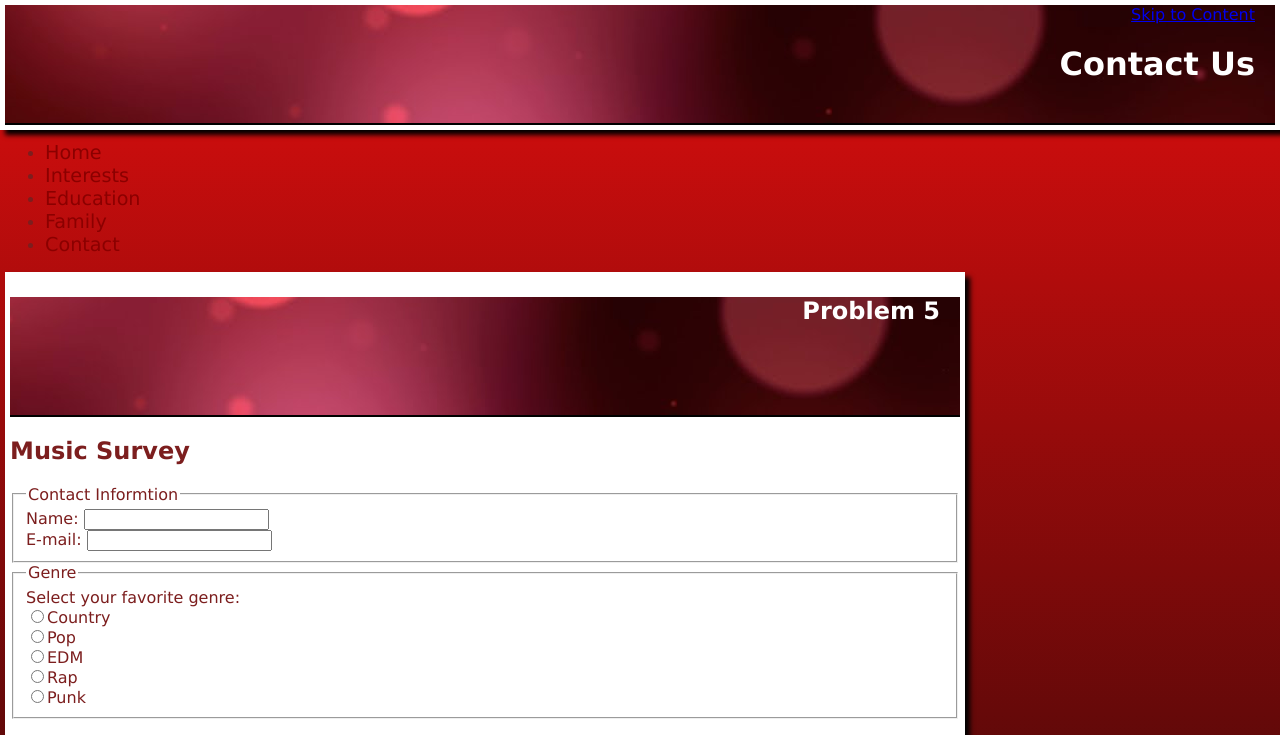
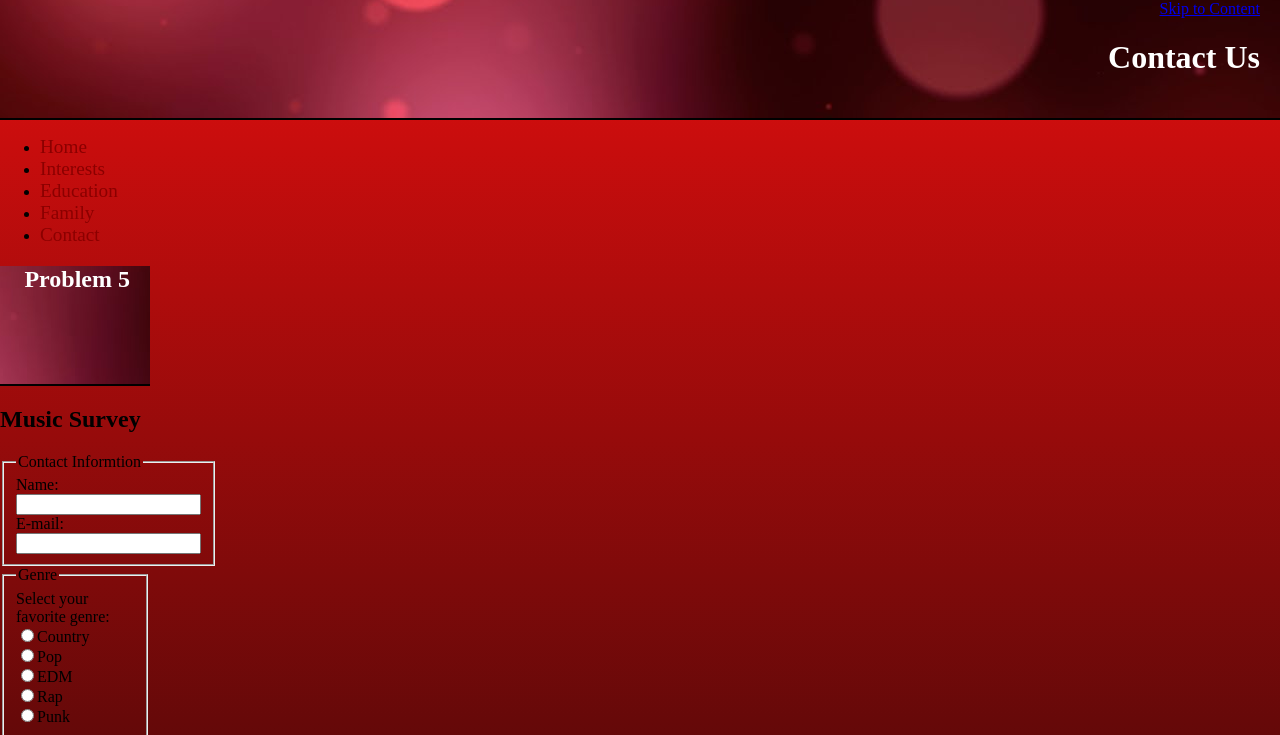
Before and after one commit to cwalters126/Cwalters126.github.io, a plain HTML site: page webpresence/contact.html in a window 1280 px wide. Shown: the top 735 px of the page. Drawn offline with Linux system fonts and the light colour scheme.

Commit message:
delete container, double header

```diff
--- a/webpresence/contact.html
+++ b/webpresence/contact.html
@@ -14,19 +14,10 @@ img{ border-width: 5x;
         border-style:solid;
         border-color: black;
 }
-#container { margin:auto;
-    background-color: white;
-    width: 800 px;
-    padding: 5px;
-    box-shadow: 5px 5px 5px black;
-    background-color: white;
-}
 body {
         background-image:linear-gradient(to top, rgb(5,5,5), rgb(224,14,14));
 }
     </style>
-
-<div id="container">
   <header role="banner">
     <span><a href="#content">Skip to Content</a></span>
     <h1>Contact Us</h1>
@@ -42,7 +33,7 @@ body {
 
   </head>
   <body>
-  <div id="container">
+
 
 
     <header role="banner">
```
